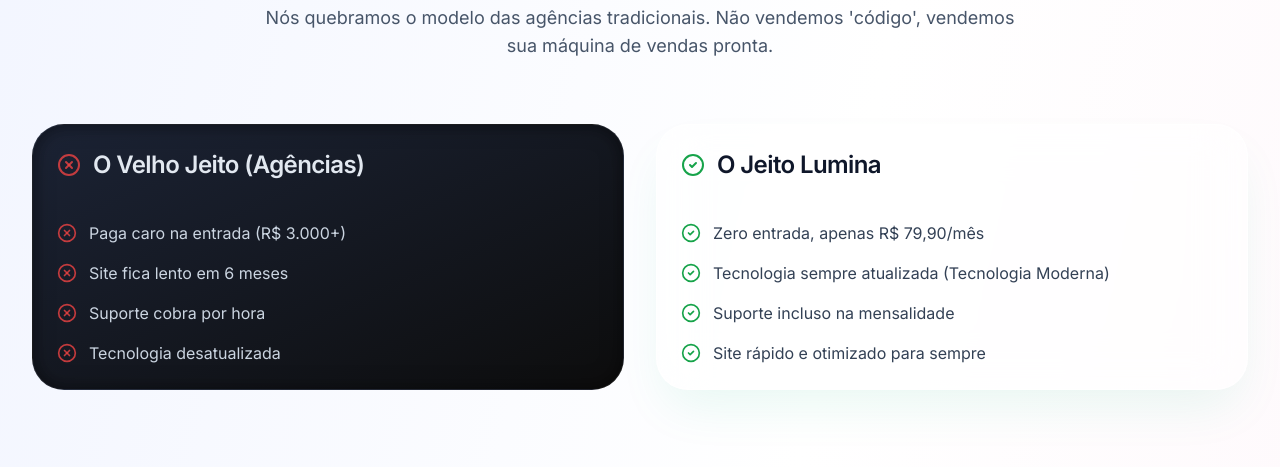
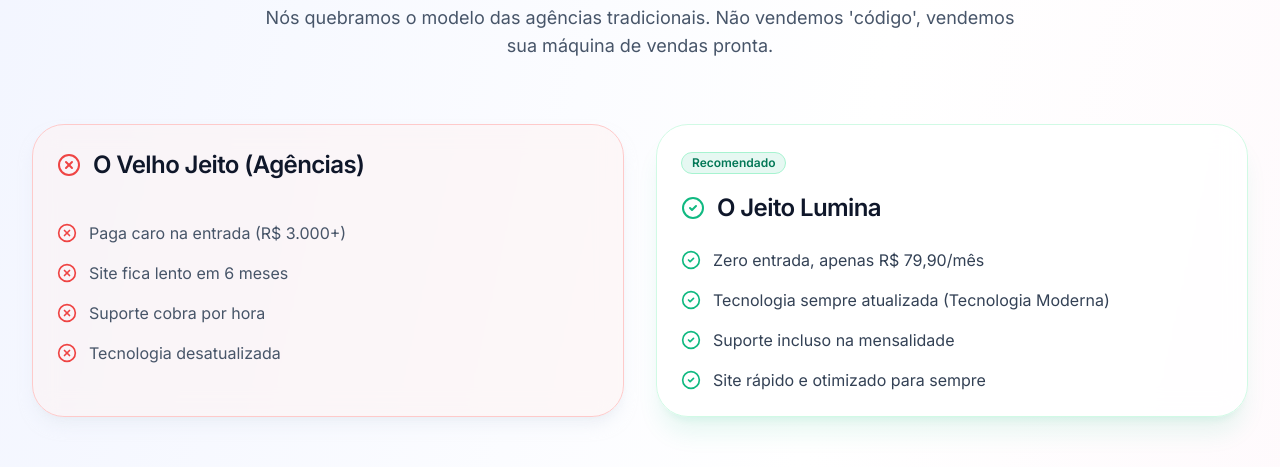
Before and after one commit to jonataswm01/projeto-waas, a Next.js app: page / in a window 1280 px wide. Shown: the part 1760-2227 px from the top of the page. Built offline with nearby package versions, Linux system fonts and the light colour scheme.

Commit message:
style: update marketing page card designs for improved aesthetics; enhance color schemes and add hover effects to increase user engagement

```diff
--- a/app/(marketing)/page.tsx
+++ b/app/(marketing)/page.tsx
@@ -209,42 +209,42 @@
           </motion.p>
 
           <div className="grid grid-cols-1 md:grid-cols-2 gap-6 md:gap-8">
-            {/* Card Modelo Velho */}
+            {/* Card Modelo Velho - Pain */}
             <motion.div
               initial={{ opacity: 0, x: -20 }}
               whileInView={{ opacity: 1, x: 0 }}
               viewport={{ once: true }}
               transition={{ duration: 0.6 }}
             >
-              <Card className="h-full rounded-[2rem] bg-gradient-to-br from-slate-900/95 to-black/95 backdrop-blur-xl border border-white/5 shadow-[inset_0_0_20px_rgba(0,0,0,0.5)]">
+              <Card className="h-full rounded-[2rem] bg-red-50/50 backdrop-blur-md border border-red-200 shadow-lg shadow-slate-200/50">
                 <CardHeader>
                   <div className="flex items-center gap-3 mb-4">
-                    <XCircle className="h-6 w-6 text-red-500/80" />
-                    <CardTitle className="text-slate-200 text-2xl tracking-tight">O Velho Jeito (Agências)</CardTitle>
+                    <XCircle className="h-6 w-6 text-red-500" />
+                    <CardTitle className="text-slate-900 text-2xl tracking-tight">O Velho Jeito (Agências)</CardTitle>
                   </div>
                 </CardHeader>
                 <CardContent className="space-y-4">
                   <div className="flex items-start gap-3">
-                    <XCircle className="h-5 w-5 text-red-500/80 mt-0.5 flex-shrink-0" />
-                    <p className="text-slate-300">Paga caro na entrada (R$ 3.000+)</p>
+                    <XCircle className="h-5 w-5 text-red-500 mt-0.5 flex-shrink-0" />
+                    <p className="text-slate-600">Paga caro na entrada (R$ 3.000+)</p>
                   </div>
                   <div className="flex items-start gap-3">
-                    <XCircle className="h-5 w-5 text-red-500/80 mt-0.5 flex-shrink-0" />
-                    <p className="text-slate-300">Site fica lento em 6 meses</p>
+                    <XCircle className="h-5 w-5 text-red-500 mt-0.5 flex-shrink-0" />
+                    <p className="text-slate-600">Site fica lento em 6 meses</p>
                   </div>
                   <div className="flex items-start gap-3">
-                    <XCircle className="h-5 w-5 text-red-500/80 mt-0.5 flex-shrink-0" />
-                    <p className="text-slate-300">Suporte cobra por hora</p>
+                    <XCircle className="h-5 w-5 text-red-500 mt-0.5 flex-shrink-0" />
+                    <p className="text-slate-600">Suporte cobra por hora</p>
                   </div>
                   <div className="flex items-start gap-3">
-                    <XCircle className="h-5 w-5 text-red-500/80 mt-0.5 flex-shrink-0" />
-                    <p className="text-slate-300">Tecnologia desatualizada</p>
+                    <XCircle className="h-5 w-5 text-red-500 mt-0.5 flex-shrink-0" />
+                    <p className="text-slate-600">Tecnologia desatualizada</p>
                   </div>
                 </CardContent>
               </Card>
             </motion.div>
 
-            {/* Card Modelo Lumina */}
+            {/* Card Modelo Lumina - Gain (Destaque Premium) */}
             <motion.div
               initial={{ opacity: 0, x: 20 }}
               whileInView={{ opacity: 1, x: 0 }}
@@ -252,32 +252,42 @@
               transition={{ duration: 0.6 }}
               className="relative"
             >
-              <Card className="h-full rounded-[2rem] bg-white/60 backdrop-blur-xl border border-white/60 shadow-2xl shadow-emerald-500/10 transition-colors hover:bg-white/80">
+              <motion.div
+                whileHover={{ scale: 1.02 }}
+                transition={{ type: "spring", stiffness: 300, damping: 20 }}
+              >
+                <Card className="h-full rounded-[2rem] bg-white/80 backdrop-blur-md border border-emerald-100 shadow-xl shadow-emerald-500/10 transition-all duration-300 hover:shadow-2xl hover:shadow-emerald-500/20">
                   <CardHeader>
+                    <div className="mb-3">
+                      <Badge className="bg-emerald-500/10 text-emerald-700 border-emerald-200 hover:bg-emerald-500/20 text-xs font-semibold">
+                        Recomendado
+                      </Badge>
+                    </div>
                     <div className="flex items-center gap-3 mb-4">
-                    <CheckCircle2 className="h-6 w-6 text-green-600" />
-                    <CardTitle className="text-2xl tracking-tight">O Jeito Lumina</CardTitle>
+                      <CheckCircle2 className="h-6 w-6 text-emerald-500" />
+                      <CardTitle className="text-2xl tracking-tight text-slate-900">O Jeito Lumina</CardTitle>
                     </div>
                   </CardHeader>
                   <CardContent className="space-y-4">
                     <div className="flex items-start gap-3">
-                    <CheckCircle2 className="h-5 w-5 text-green-600 mt-0.5 flex-shrink-0" />
+                      <CheckCircle2 className="h-5 w-5 text-emerald-500 mt-0.5 flex-shrink-0" />
                       <p className="text-slate-700">Zero entrada, apenas R$ 79,90/mês</p>
                     </div>
                     <div className="flex items-start gap-3">
-                    <CheckCircle2 className="h-5 w-5 text-green-600 mt-0.5 flex-shrink-0" />
+                      <CheckCircle2 className="h-5 w-5 text-emerald-500 mt-0.5 flex-shrink-0" />
                       <p className="text-slate-700">Tecnologia sempre atualizada (Tecnologia Moderna)</p>
                     </div>
                     <div className="flex items-start gap-3">
-                    <CheckCircle2 className="h-5 w-5 text-green-600 mt-0.5 flex-shrink-0" />
+                      <CheckCircle2 className="h-5 w-5 text-emerald-500 mt-0.5 flex-shrink-0" />
                       <p className="text-slate-700">Suporte incluso na mensalidade</p>
                     </div>
                     <div className="flex items-start gap-3">
-                    <CheckCircle2 className="h-5 w-5 text-green-600 mt-0.5 flex-shrink-0" />
+                      <CheckCircle2 className="h-5 w-5 text-emerald-500 mt-0.5 flex-shrink-0" />
                       <p className="text-slate-700">Site rápido e otimizado para sempre</p>
                     </div>
                   </CardContent>
                 </Card>
+              </motion.div>
             </motion.div>
           </div>
         </div>
```
Lines whose indentation alone changed are shown as unchanged.
